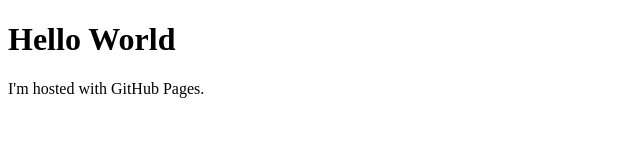
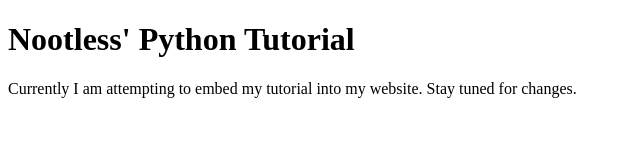
Before and after one commit to Nootless/Nootless.github.io, a plain HTML site: page index.html in a window 1280 px wide. Shown: the whole page, without its empty margins (0-640 px from the left). Drawn offline with Linux system fonts and the light colour scheme.

Commit message:
purpose change

```diff
--- a/index.html
+++ b/index.html
@@ -1,7 +1,7 @@
 <!DOCTYPE html>
 <html>
 <body>
-<h1>Hello World</h1>
-<p>I'm hosted with GitHub Pages.</p>
+<h1>Nootless' Python Tutorial</h1>
+<p>Currently I am attempting to embed my tutorial into my website. Stay tuned for changes.</p>
 </body>
 </html>
```
